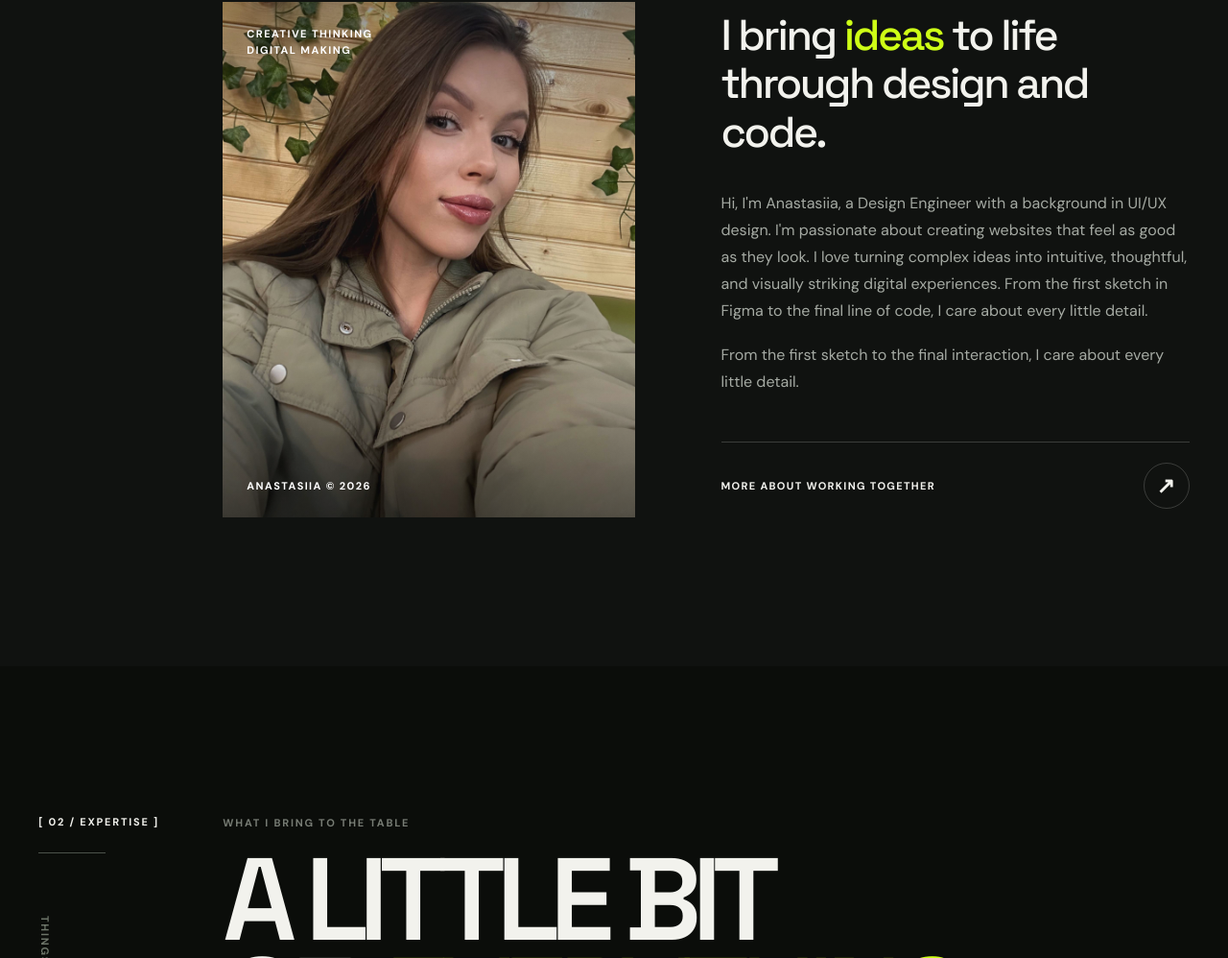
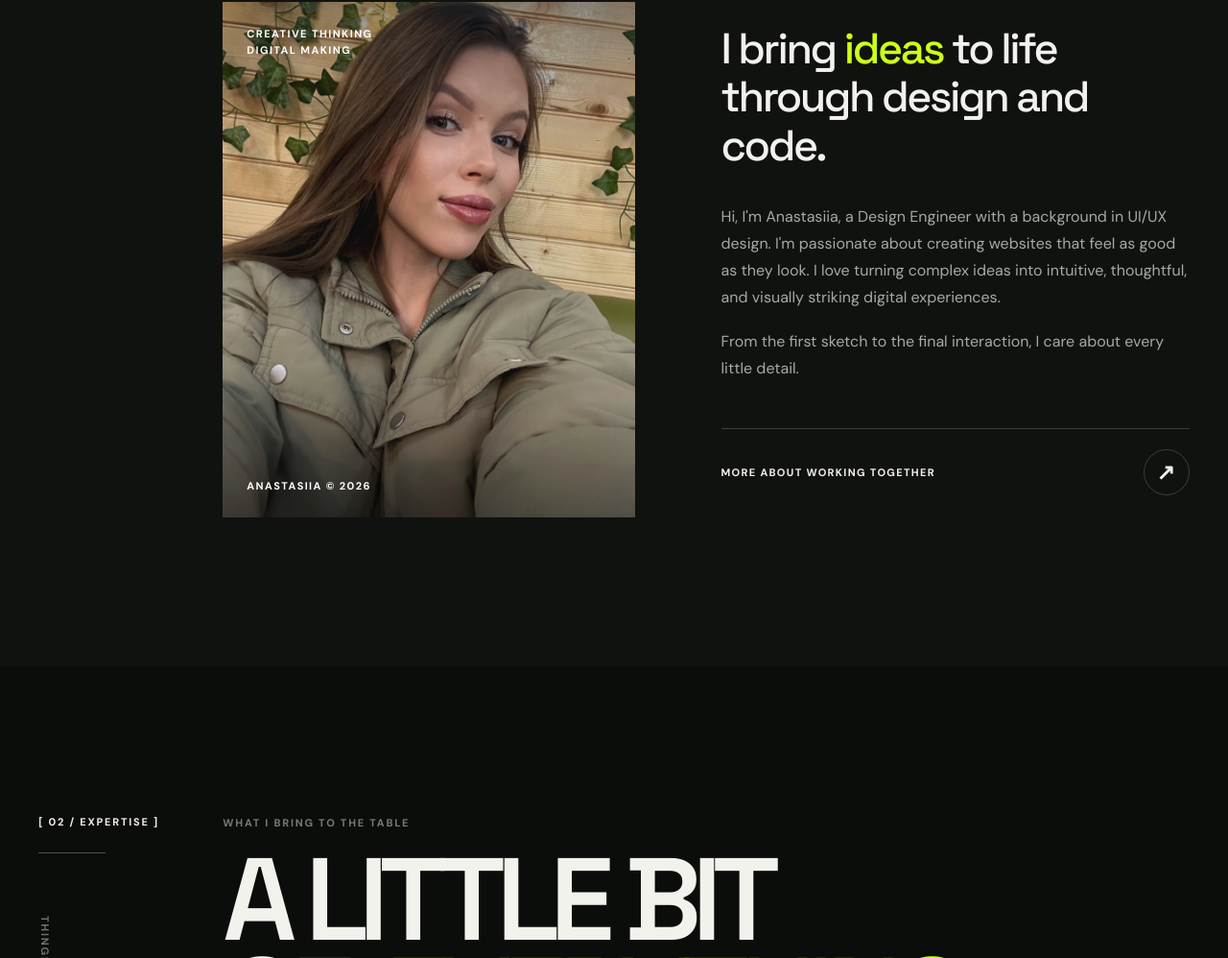
Before and after one commit to Simitopolis/NewPortfolio, a plain HTML site: page index.html in a window 1280 px wide. Shown: the part 1372-2370 px from the top of the page at 96% size. Drawn offline with Linux system fonts and the light colour scheme.

Commit message:
Update About section

```diff
--- a/index.html
+++ b/index.html
@@ -223,8 +223,6 @@
               Hi, I'm Anastasiia, a Design Engineer with a background in UI/UX design. I'm passionate about creating
               websites that feel as good as they look. I love turning complex ideas into intuitive, thoughtful, and
               visually striking digital experiences.
-
-              From the first sketch in Figma to the final line of code, I care about every little detail.
             </p>
 
             <p>
```
